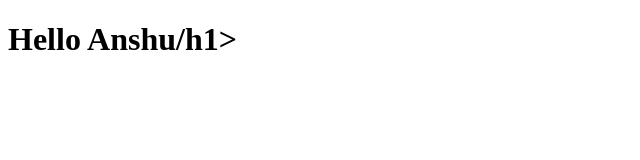
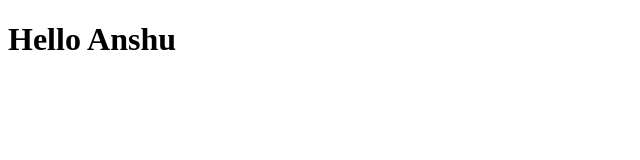
Before and after one commit to AnshuKumari999/backtracking, a plain HTML site: page anshu.html in a window 1280 px wide. Shown: the full height of the page, 0-640 px from the left. Drawn offline with Linux system fonts and the light colour scheme.

Commit message:
Update anshu.html

```diff
--- a/anshu.html
+++ b/anshu.html
@@ -7,7 +7,7 @@
     <title>Document</title>
 </head>
 <body>
-    <h1>Hello Anshu/h1>
+    <h1>Hello Anshu</h1>
        <a href="./index.html"></a>
 
 </body>
```
